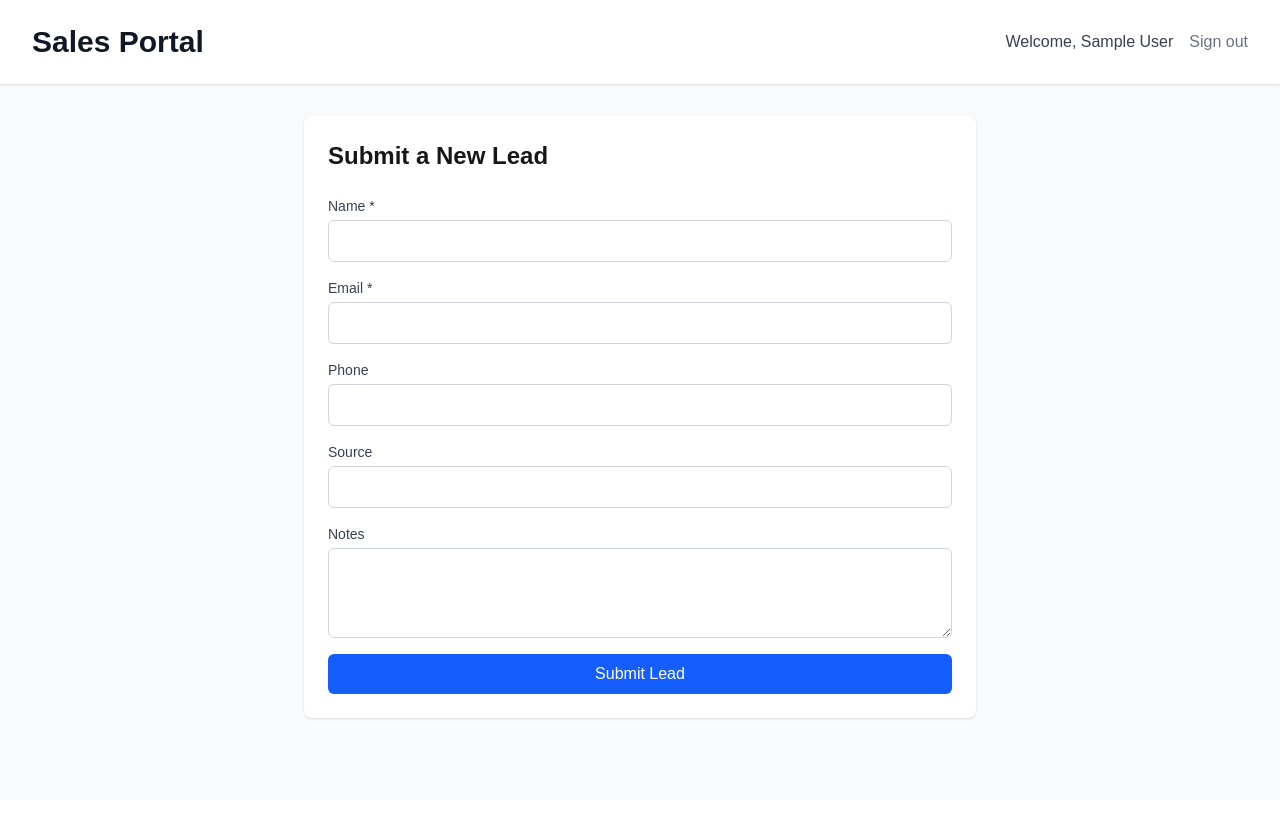
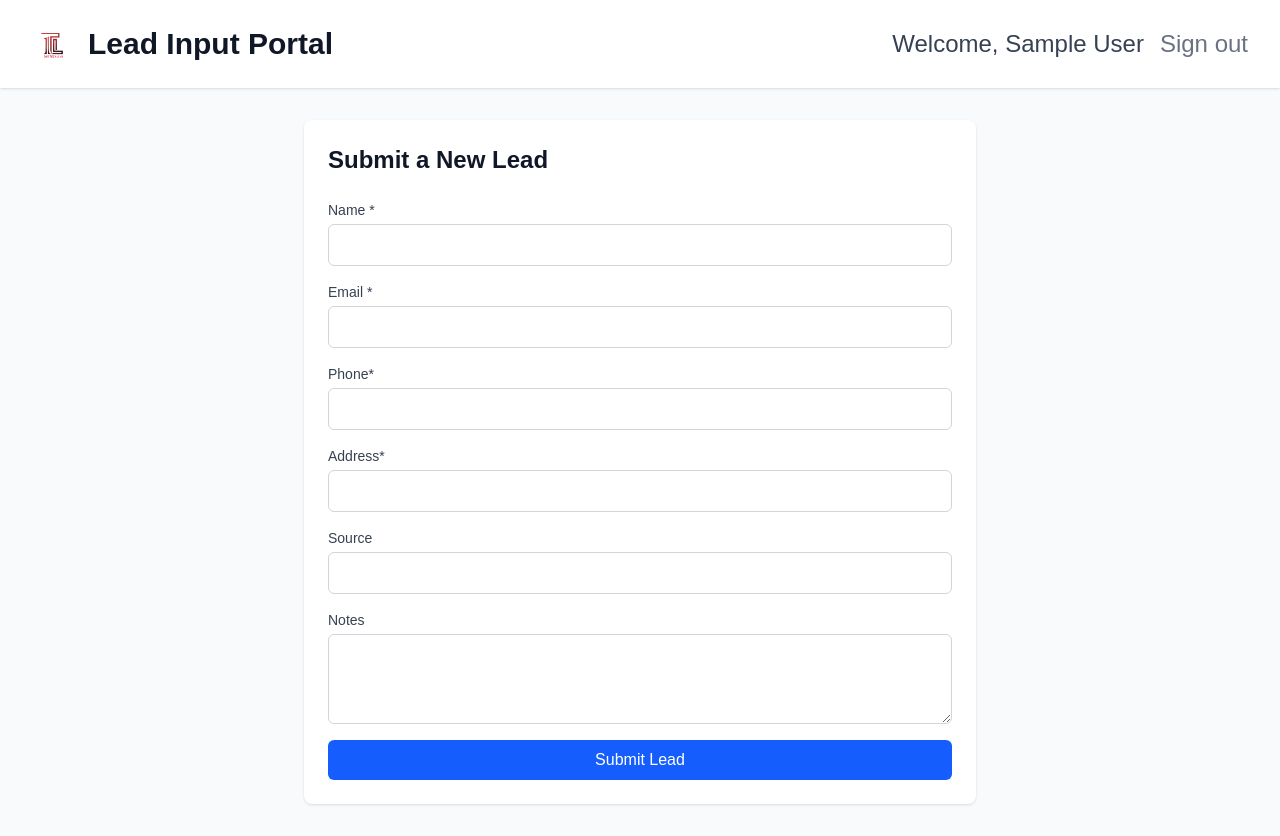
Before and after one commit to Sallah10/lms-sales-portal, a Next.js app: page / in a window 1280 px wide. Before the commit the page ends 800 px from the top, so only its background shows below. Built offline with nearby package versions, Linux system fonts and the light colour scheme; no server answers; sample sign-in values are in the browser's storage.

Commit message:
feat: issue with POST Request to internal system

```diff
--- a/src/app/api/submit-lead/route.ts
+++ b/src/app/api/submit-lead/route.ts
@@ -18,7 +18,20 @@ export async function POST(req: Request) {
       }
     );
 
-    const data = await internalResponse.json();
+    // Checks if response is JSON first
+    const contentType = internalResponse.headers.get("content-type");
+    let data;
+
+    if (contentType?.includes("application/json")) {
+      data = await internalResponse.json();
+    } else {
+      // If it's not JSON, get the text instead
+      const text = await internalResponse.text();
+      return NextResponse.json(
+        { error: text || "Failed to submit lead" },
+        { status: internalResponse.status }
+      );
+    }
 
     if (!internalResponse.ok) {
       return NextResponse.json(
--- a/src/app/layout.tsx
+++ b/src/app/layout.tsx
@@ -14,8 +14,8 @@ const geistMono = Geist_Mono({
 });
 
 export const metadata: Metadata = {
-  title: "Create Next App",
-  description: "Generated by create next app",
+  title: "Lead Input Form Portal",
+  description: "A portal for submitting lead information",
 };
 
 export default function RootLayout({
--- a/src/app/page.tsx
+++ b/src/app/page.tsx
@@ -4,9 +4,25 @@
 import { useSession } from "next-auth/react";
 import { redirect } from "next/navigation";
 import LeadForm from "@/components/LeaadForm";
+import Image from "next/image";
+import logo from "../../public/1techlink no bg.png";
+
+type ExtendedSessionUser = {
+  name?: string | null;
+  email?: string | null;
+  image?: string | null;
+  id?: string | null;
+};
+
+type ExtendedSession = {
+  user?: ExtendedSessionUser;
+};
 
 export default function HomePage() {
-  const { data: session, status } = useSession();
+  const { data: session, status } = useSession() as {
+    data: ExtendedSession | null;
+    status: string;
+  };
 
   if (status === "loading") {
     return (
@@ -16,20 +32,40 @@ export default function HomePage() {
     );
   }
 
-  if (!session) {
+  if (!session || !session.user) {
     redirect("/login");
   }
+
+  if (!session.user.id) {
+    return (
+      <div className="min-h-screen flex items-center justify-center">
+        <div className="bg-red-100 border border-red-400 text-red-700 px-4 py-3 rounded">
+          Authentication error: User ID not found. Please log in again.
+        </div>
+      </div>
+    );
+  }
+  console.log("Full session data:", session);
+  console.log("User ID from session:", session.user?.id);
 
   return (
     <div className="min-h-screen bg-gray-50">
       <header className="bg-white shadow">
         <div className="max-w-7xl mx-auto px-4 py-6 sm:px-6 lg:px-8 flex justify-between items-center">
-          <h1 className="text-3xl font-bold text-gray-900">Sales Portal</h1>
           <div className="flex items-center gap-4">
-            <p className="text-gray-700">Welcome, {session.user?.name}</p>
+            <Image src={logo} alt="Company Logo" className="h-10 w-auto" />
+            <h1 className="text-lg md:text-3xl  font-bold text-gray-900">
+              Lead Input Portal
+            </h1>
+          </div>
+          <div className="flex items-center gap-4">
+            <p className="text-gray-700 text-sm md:text-2xl">
+              Welcome, {session.user?.name}
+            </p>
+
             <button
               onClick={() => redirect("/api/auth/signout")}
-              className="text-gray-500 hover:text-gray-700"
+              className="text-gray-500 hover:text-gray-700 text-sm md:text-2xl"
             >
               Sign out
             </button>
@@ -38,7 +74,17 @@ export default function HomePage() {
       </header>
 
       <main className="max-w-7xl mx-auto px-4 py-8 sm:px-6 lg:px-8">
-        <LeadForm salesUserId={(session.user as { id?: string })?.id ?? ""} />
+        {/* Only render form if we have a user ID */}
+        {session.user?.id ? (
+          <LeadForm salesUserId={session.user.id} />
+        ) : (
+          <div className="bg-yellow-50 border border-yellow-200 rounded-md p-4">
+            <p className="text-yellow-800">
+              Error: Could not get your user ID. Please try logging out and back
+              in.
+            </p>
+          </div>
+        )}
       </main>
     </div>
   );
--- a/src/components/LeaadForm.tsx
+++ b/src/components/LeaadForm.tsx
@@ -10,6 +10,7 @@ export default function LeadForm({ salesUserId }: { salesUserId: string }) {
     phone: "",
     source: "",
     notes: "",
+    address: "",
   });
   const [isSubmitting, setIsSubmitting] = useState(false);
   const [message, setMessage] = useState<{
@@ -17,24 +18,52 @@ export default function LeadForm({ salesUserId }: { salesUserId: string }) {
     text: string;
   } | null>(null);
 
+  console.log("Sales User ID in LeadForm:", salesUserId);
+
   const handleSubmit = async (e: React.FormEvent) => {
     e.preventDefault();
     setIsSubmitting(true);
     setMessage(null);
 
+    if (!salesUserId) {
+      setMessage({
+        type: "error",
+        text: "Authentication error. Please log in again.",
+      });
+      setIsSubmitting(false);
+      return;
+    }
     try {
+      const payload = { ...form, salesUserId };
+      console.log("Sending payload:", payload);
+
       // This calls the Portal's API route, which will forward to the Internal System
       const res = await fetch("/api/submit-lead", {
         method: "POST",
         headers: { "Content-Type": "application/json" },
-        body: JSON.stringify({ ...form, salesUserId }),
+        // send the payload at the top level (internal API expects name,email,salesUserId at root)
+        body: JSON.stringify(payload),
       });
 
-      const data = await res.json();
+      const contentType = res.headers.get("content-type");
+      let data;
+
+      if (contentType?.includes("application/json")) {
+        data = await res.json();
+      } else {
+        data = { error: await res.text() };
+      }
 
       if (res.ok) {
         setMessage({ type: "success", text: "Lead submitted successfully!" });
-        setForm({ name: "", email: "", phone: "", source: "", notes: "" }); // Reset form
+        setForm({
+          name: "",
+          email: "",
+          phone: "",
+          source: "",
+          notes: "",
+          address: "",
+        }); // Reset form
       } else {
         setMessage({
           type: "error",
@@ -43,6 +72,7 @@ export default function LeadForm({ salesUserId }: { salesUserId: string }) {
       }
     } catch (error) {
       setMessage({ type: "error", text: "Network error. Please try again." });
+      console.error("Error submitting lead:", error);
     } finally {
       setIsSubmitting(false);
     }
@@ -57,7 +87,9 @@ export default function LeadForm({ salesUserId }: { salesUserId: string }) {
   return (
     <div className="max-w-2xl mx-auto">
       <div className="bg-white shadow rounded-lg p-6">
-        <h2 className="text-2xl font-bold mb-6">Submit a New Lead</h2>
+        <h2 className="text-2xl font-bold mb-6 text-gray-900">
+          Submit a New Lead
+        </h2>
 
         {message && (
           <div
@@ -85,7 +117,7 @@ export default function LeadForm({ salesUserId }: { salesUserId: string }) {
               required
               value={form.name}
               onChange={handleChange}
-              className="mt-1 block w-full border border-gray-300 rounded-md px-3 py-2 focus:outline-none focus:ring-blue-500 focus:border-blue-500"
+              className="mt-1 block w-full border border-gray-300 rounded-md px-3 py-2 focus:outline-none focus:ring-blue-500 focus:border-blue-500 text-gray-900"
             />
           </div>
 
@@ -103,7 +135,7 @@ export default function LeadForm({ salesUserId }: { salesUserId: string }) {
               required
               value={form.email}
               onChange={handleChange}
-              className="mt-1 block w-full border border-gray-300 rounded-md px-3 py-2 focus:outline-none focus:ring-blue-500 focus:border-blue-500"
+              className="mt-1 block w-full border border-gray-300 rounded-md px-3 py-2 focus:outline-none focus:ring-blue-500 focus:border-blue-500 text-gray-900"
             />
           </div>
 
@@ -112,17 +144,33 @@ export default function LeadForm({ salesUserId }: { salesUserId: string }) {
               htmlFor="phone"
               className="block text-sm font-medium text-gray-700"
             >
-              Phone
+              Phone*
             </label>
             <input
               id="phone"
               name="phone"
               value={form.phone}
+              required
               onChange={handleChange}
-              className="mt-1 block w-full border border-gray-300 rounded-md px-3 py-2 focus:outline-none focus:ring-blue-500 focus:border-blue-500"
+              className="mt-1 block w-full border border-gray-300 rounded-md px-3 py-2 focus:outline-none focus:ring-blue-500 focus:border-blue-500 text-gray-900"
             />
           </div>
-
+          <div>
+            <label
+              htmlFor="address"
+              className="block text-sm font-medium text-gray-700"
+            >
+              Address*
+            </label>
+            <input
+              id="address"
+              name="address"
+              required
+              value={form.address}
+              onChange={handleChange}
+              className="mt-1 block w-full border border-gray-300 rounded-md px-3 py-2 focus:outline-none focus:ring-blue-500 focus:border-blue-500 text-gray-900"
+            />
+          </div>
           <div>
             <label
               htmlFor="source"
@@ -135,7 +183,7 @@ export default function LeadForm({ salesUserId }: { salesUserId: string }) {
               name="source"
               value={form.source}
               onChange={handleChange}
-              className="mt-1 block w-full border border-gray-300 rounded-md px-3 py-2 focus:outline-none focus:ring-blue-500 focus:border-blue-500"
+              className="mt-1 block w-full border border-gray-300 rounded-md px-3 py-2 focus:outline-none focus:ring-blue-500 focus:border-blue-500 text-gray-900"
             />
           </div>
 
@@ -152,7 +200,7 @@ export default function LeadForm({ salesUserId }: { salesUserId: string }) {
               rows={3}
               value={form.notes}
               onChange={handleChange}
-              className="mt-1 block w-full border border-gray-300 rounded-md px-3 py-2 focus:outline-none focus:ring-blue-500 focus:border-blue-500"
+              className="mt-1 block w-full border border-gray-300 rounded-md px-3 py-2 focus:outline-none focus:ring-blue-500 focus:border-blue-500 text-gray-900"
             />
           </div>
 
```
Also changed, not shown: public/1techlink no bg.png (added).
